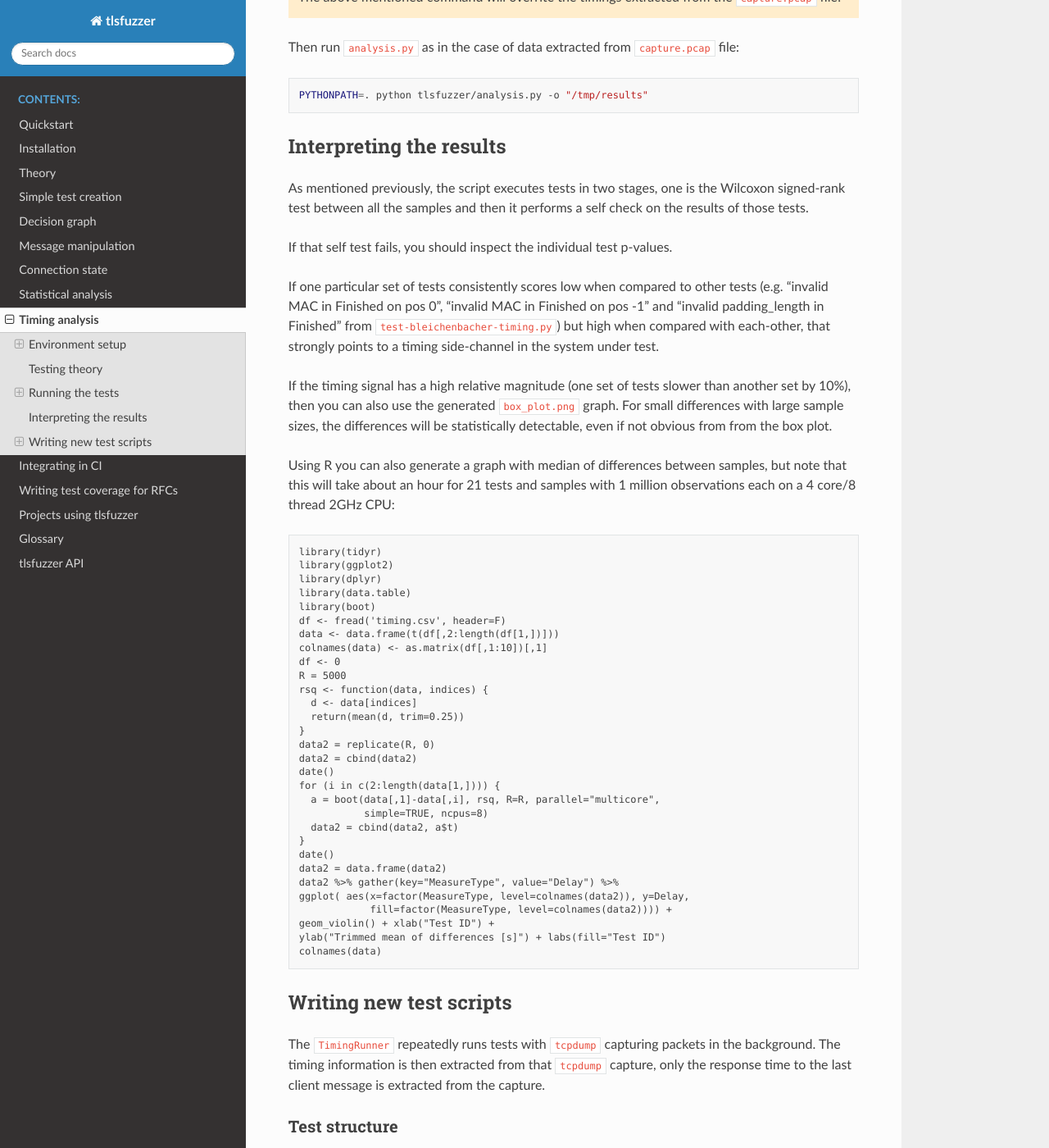
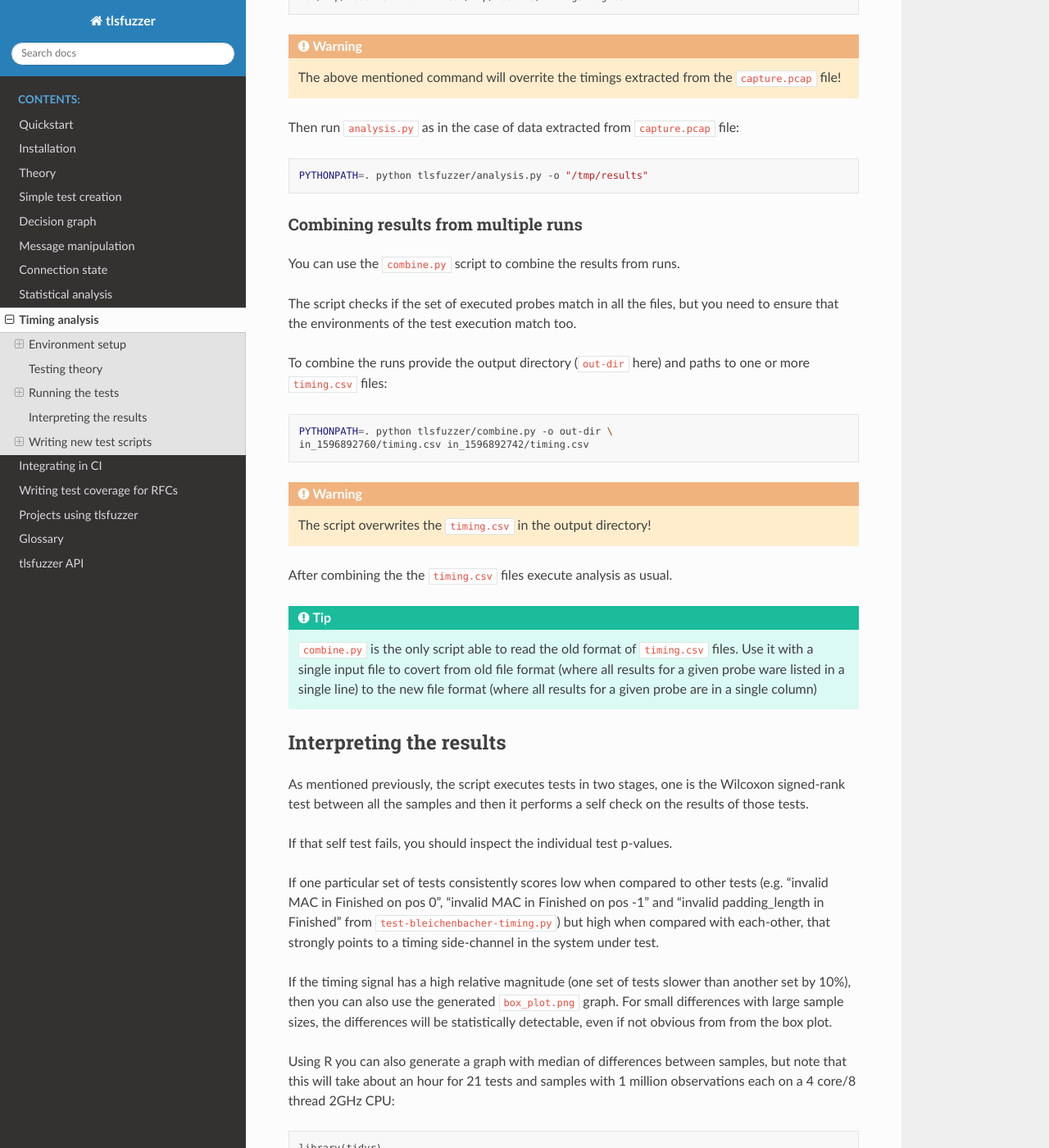
Before and after one commit to tlsfuzzer/tlsfuzzer, a Sphinx documentation site: the page built from docs/source/timing-analysis.rst, in a window 1280 px wide and 1400 px high, scrolled down 5495 px. Shown: the whole window at 82% size. Built offline with Sphinx 7.4.7 and the Read the Docs theme 2.0.0, drawn with Linux system fonts in a browser that asks for light colours; formulas are drawn with MathJax 3; some of the changed text lies outside the part shown.

Commit message:
document the new functionality

```diff
--- a/docs/source/timing-analysis.rst
+++ b/docs/source/timing-analysis.rst
@@ -277,6 +277,12 @@ file.
    PYTHONPATH=. python tlsfuzzer/analysis.py -o "/tmp/results"
 
 
+With large sample sizes, to avoid exhausting available memory and to speed up
+the analysis, you can skip the generation of some graphs using the
+``--no-ecdf-plot``, ``--no-scatter-plot`` and ``--no-conf-interval-plot``.
+That last option disables generation of the ``bootstrapped_means.csv`` file
+too.
+
 External timing data
 --------------------
 
@@ -308,6 +314,37 @@ file:
 
    PYTHONPATH=. python tlsfuzzer/analysis.py -o "/tmp/results"
 
+
+Combining results from multiple runs
+------------------------------------
+
+You can use the ``combine.py`` script to combine the results from runs.
+
+The script checks if the set of executed probes match in all the files,
+but you need to ensure that the environments of the test execution match
+too.
+
+To combine the runs provide the output directory (``out-dir`` here) and
+paths to one or more ``timing.csv`` files:
+
+.. code:: bash
+
+   PYTHONPATH=. python tlsfuzzer/combine.py -o out-dir \
+   in_1596892760/timing.csv in_1596892742/timing.csv
+
+.. warning::
+
+   The script overwrites the ``timing.csv`` in the output directory!
+
+After combining the the ``timing.csv`` files execute analysis as usual.
+
+.. tip::
+
+   ``combine.py`` is the only script able to read the old format of
+   ``timing.csv`` files. Use it with a single input file to covert from
+   old file format (where all results for a given probe ware listed in a single
+   line) to the new file format (where all results for a given probe are
+   in a single column)
 
 Interpreting the results
 ========================
```
